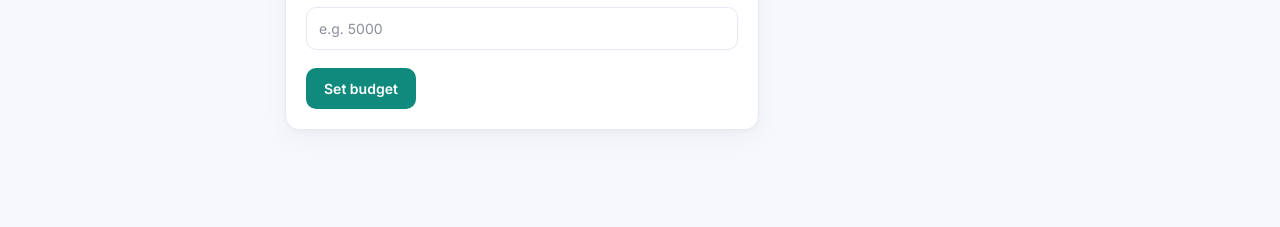
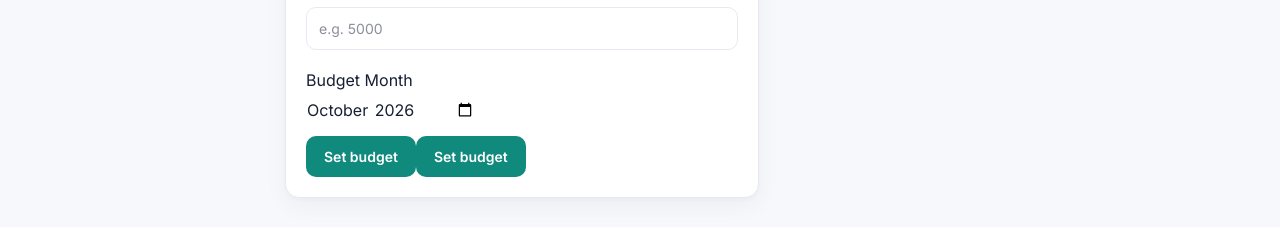
Before and after one commit to aryanp4200p/moneo, a React (Vite) app in the folder frontend/: page /budgets in a window 1280 px wide. Shown: the part 1055-1282 px from the top of the page. Before the commit the page ends 1245 px from the top, so only its background shows below. Built offline with nearby package versions, Linux system fonts and the light colour scheme; no server answers; sample sign-in values are in the browser's storage.

Commit message:
Fix budget month selection

```diff
--- a/frontend/src/pages/BudgetPlannerPage.jsx
+++ b/frontend/src/pages/BudgetPlannerPage.jsx
@@ -85,6 +85,10 @@ export default function BudgetPlannerPage() {
   const [category, setCategory] = useState("");
 
   const [limit, setLimit] = useState("");
+  const [budgetMonth, setBudgetMonth] = useState(() => {
+    const now = new Date();
+    return `${now.getFullYear()}-${String(now.getMonth() + 1).padStart(2, "0")}`;
+  });
 
   const [submitting, setSubmitting] = useState(false);
 
@@ -1186,6 +1190,36 @@ export default function BudgetPlannerPage() {
             />
           </div>
 
+          {/* Budget Month */}
+          <div style={{ marginBottom: 14 }}>
+            <label
+              htmlFor="budgetMonth"
+              style={{ display: "block", marginBottom: 6 }}
+            >
+              Budget Month
+            </label>
+
+            <input
+              id="budgetMonth"
+              type="month"
+              value={budgetMonth}
+              min={`${new Date().getFullYear()}-${String(
+                new Date().getMonth() + 1,
+              ).padStart(2, "0")}`}
+              onChange={(e) => setBudgetMonth(e.target.value)}
+              required
+            />
+          </div>
+
+          {/* Existing Set Budget Button */}
+          <button
+            className="btn btn-accent"
+            type="submit"
+            disabled={submitting}
+          >
+            {submitting ? "Saving..." : "Set budget"}
+          </button>
+
           <button
             className="btn btn-accent"
             type="submit"
```
